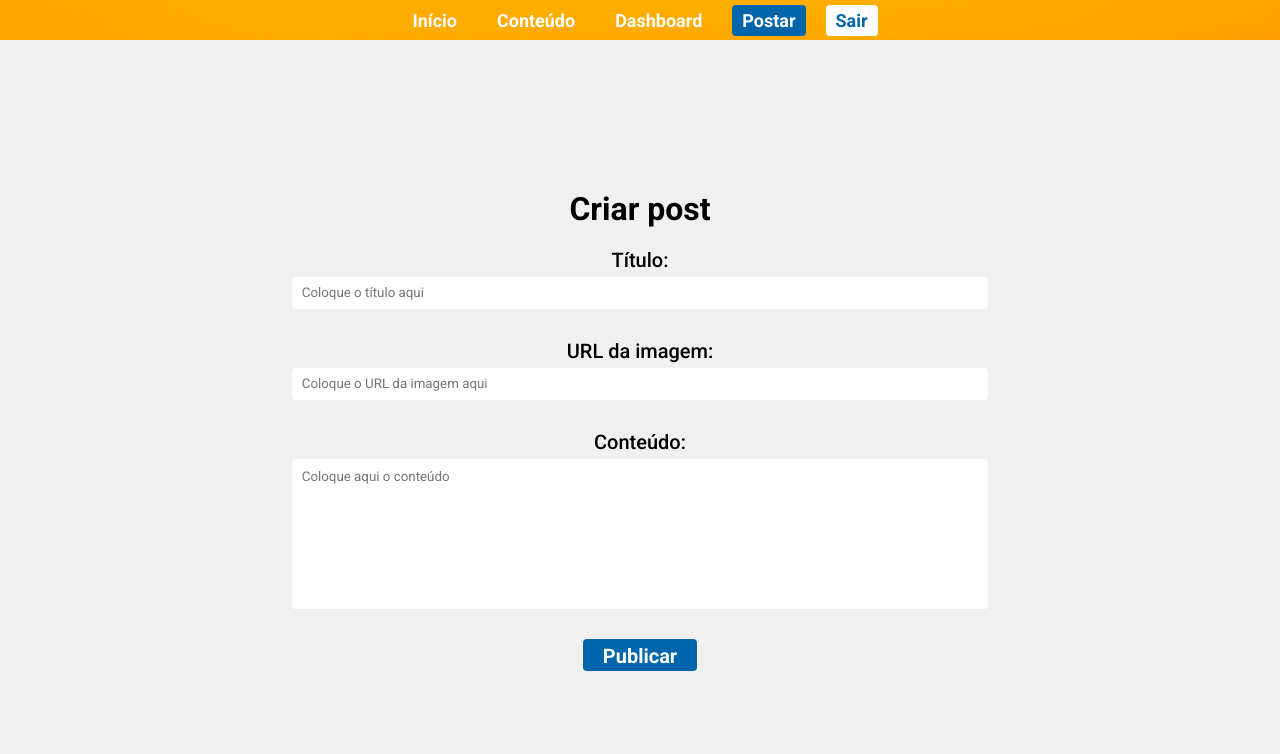
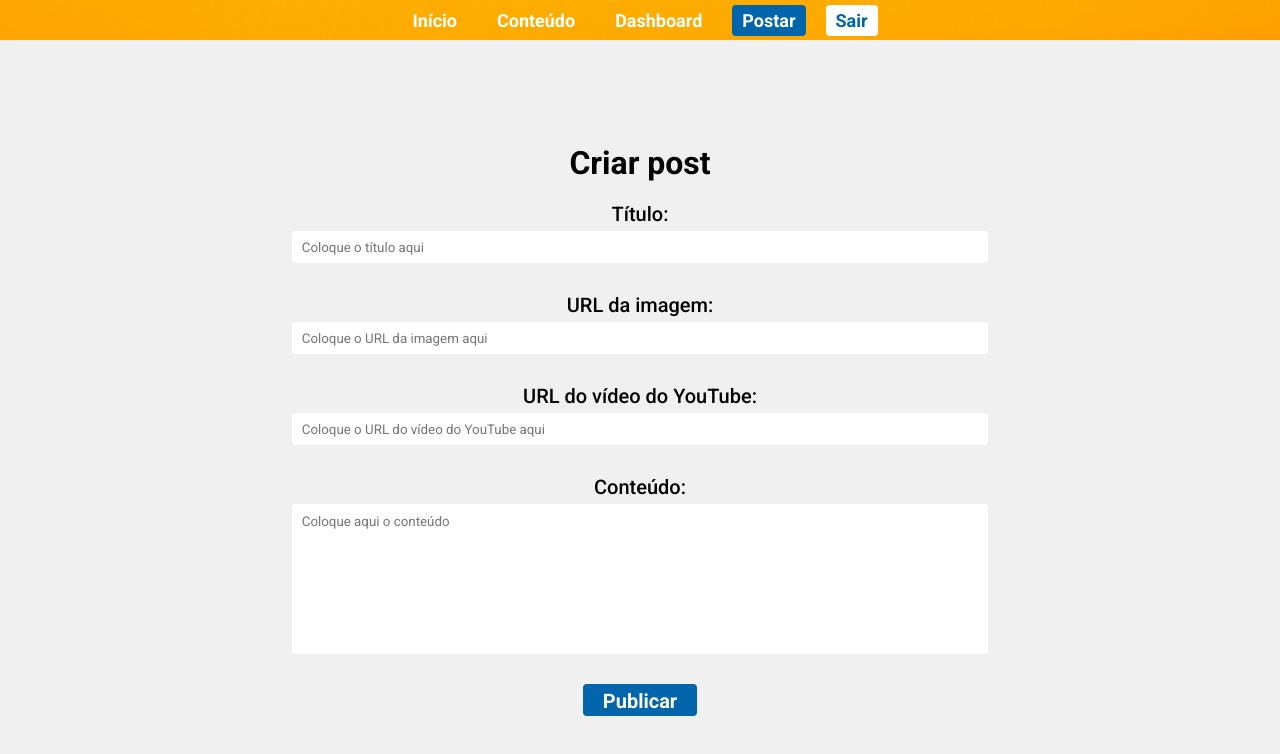
Before and after one commit to Adrianodbs/Centro-espirita-teles-de-menezes, a React (Vite) app: page /conteudo/criar in a window 1280 px wide. Shown: the top 754 px of the page. Built offline with nearby package versions, Linux system fonts and the light colour scheme; no server answers; sample sign-in values are in the browser's storage.

Commit message:
testando a implementação de vídeo do youtube

```diff
--- a/package.json
+++ b/package.json
@@ -13,6 +13,7 @@
     "react": "^18.2.0",
     "react-dom": "^18.2.0",
     "react-icons": "^4.8.0",
+    "react-player": "^2.12.0",
     "react-router-dom": "^6.10.0",
     "styled-components": "^5.3.9",
     "swiper": "^9.3.2"
--- a/src/pages/Conteudo/index.jsx
+++ b/src/pages/Conteudo/index.jsx
@@ -19,6 +19,17 @@ function Conteudo() {
             <div key={post.id} className="post">
               <h3>{post.title}</h3>
               {post.image ? <img src={post.image} alt={post.title} /> : <p></p>}
+              {post.videoUrl ? (
+                <iframe
+                  title={post.title}
+                  width="560"
+                  height="315"
+                  src={post.videoUrl}
+                  frameBorder="0"
+                  allow="accelerometer; autoplay; clipboard-write; encrypted-media; gyroscope; picture-in-picture"
+                  allowFullScreen
+                ></iframe>
+              ) : null}
               <p>{post.body}</p>
             </div>
           ))
--- a/src/pages/CreatePost/index.jsx
+++ b/src/pages/CreatePost/index.jsx
@@ -9,6 +9,7 @@ function CreatePost() {
   const [title, setTitle] = useState('')
   const [image, setImage] = useState('')
   const [body, setBody] = useState('')
+  const [videoUrl, setVideoUrl] = useState('')
   const [formError, setFormError] = useState('')
 
   const navigate = useNavigate()
@@ -29,7 +30,7 @@ function CreatePost() {
     }
 
     //Checar todos os valores
-    if (!title || !image || !body) {
+    if (!title || !body) {
       setFormError('Por favor preencha todos os campos!')
     }
 
@@ -38,6 +39,7 @@ function CreatePost() {
     insertDocument({
       title,
       image,
+      videoUrl,
       body,
       uid: user.uid
     })
@@ -73,6 +75,15 @@ function CreatePost() {
             />
           </label>
           <label>
+            <span>URL do vídeo do YouTube:</span>
+            <input
+              type="text"
+              value={videoUrl}
+              placeholder="Coloque o URL do vídeo do YouTube aqui"
+              onChange={e => setVideoUrl(e.target.value)}
+            />
+          </label>
+          <label>
             <span>Conteúdo:</span>
             <textarea
               type="text"
```
Also changed, not shown: 1 other file (tests, documents, lock files or other folders).
